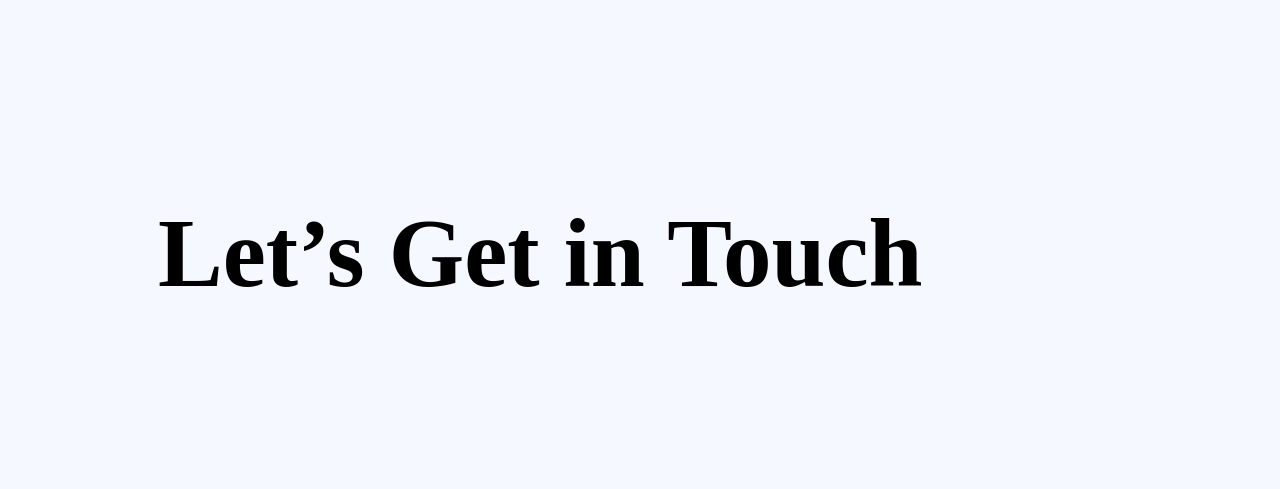
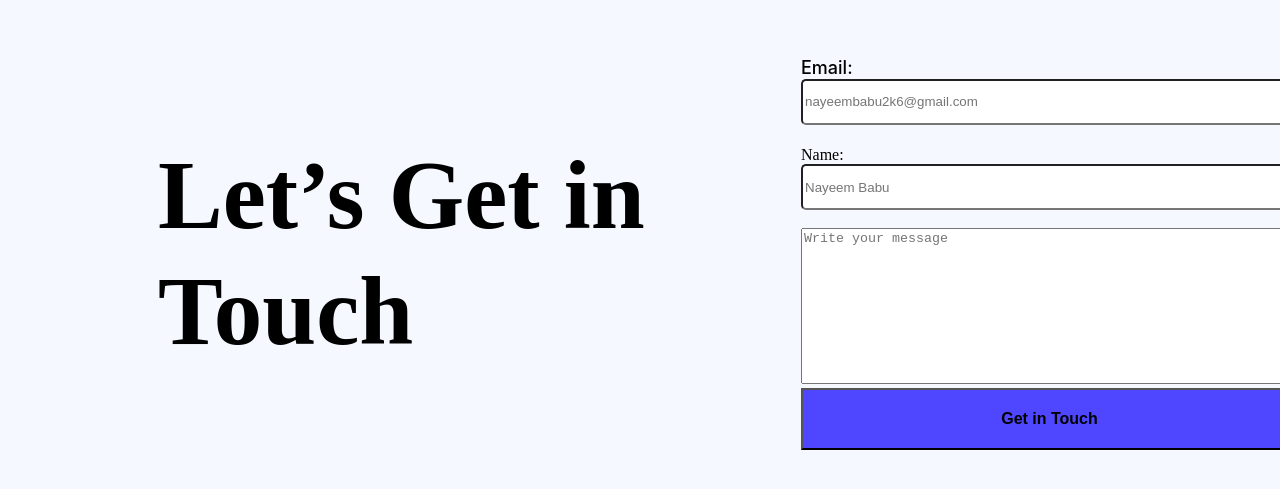
Before and after one commit to nayeem2k6/assignment-first, a plain HTML site: page index.html in a window 1280 px wide. Shown: the part 3110-3599 px from the top of the page. Drawn offline with Linux system fonts and the light colour scheme.

Commit message:
form-add

```diff
--- a/index.html
+++ b/index.html
@@ -104,10 +104,25 @@
 
 
  <section class="section-5">
-    <div>
+    <div class="from-make">
          <h1 class="section-5-title">Let’s Get in Touch</h1>
          <div class="Form">
+        <form class="from-5">
+            <label class="label-1" for="Email">Email:
+                <input type="email" name="" id="" placeholder="nayeembabu2k6@gmail.com">
+            </label>
+            <br>
+            <label class="lable-1" for="Name">Name:
+                <input type="text" name="Name" id="" placeholder="Nayeem Babu">
 
+            </label>
+            <br>
+
+                <textarea style="width: 100%" name="" id="" placeholder="Write your message" rows="10"></textarea>
+            <br>
+            <input class="valu-1" type="submit" value="Get in Touch">
+
+        </form>
 
          </div>
     </div>
--- a/style/index.css
+++ b/style/index.css
@@ -362,3 +362,49 @@ align-items: center;
 gap: 233;
 padding: 71px 0px 71px 0px;
 }
+.from-make{
+    display: flex;
+    gap: 100px;
+}
+.valu-1{
+background-color: #4E47FF;
+width: 497px;
+height: 62px;
+font-size: 16px;
+font-weight: 700;
+line-height: 150%;
+letter-spacing: 0%;
+text-align: center;
+}
+.label-1{
+position: static;
+width: 497px;
+height: 22px;
+color: rgb(0, 0, 0);
+font-family: Inter;
+font-size: 18px;
+font-weight: 500;
+line-height: 120%;
+letter-spacing: 0%;
+text-align: left;
+}
+main input[type="text"]{
+    border-radius: 5px;
+    height: 40px;
+    background-color: white;
+    display: block;
+    width: 100%;
+}
+main input[type="email"]{
+    border-radius: 5px;
+    height: 40px;
+    background-color: white;
+    display: block;
+    width: 100%;
+}
+main input[type="textarea"]{
+    border-radius: 5px;
+    height: 40px;
+    background-color: white;
+    width: 100%
+}
```
